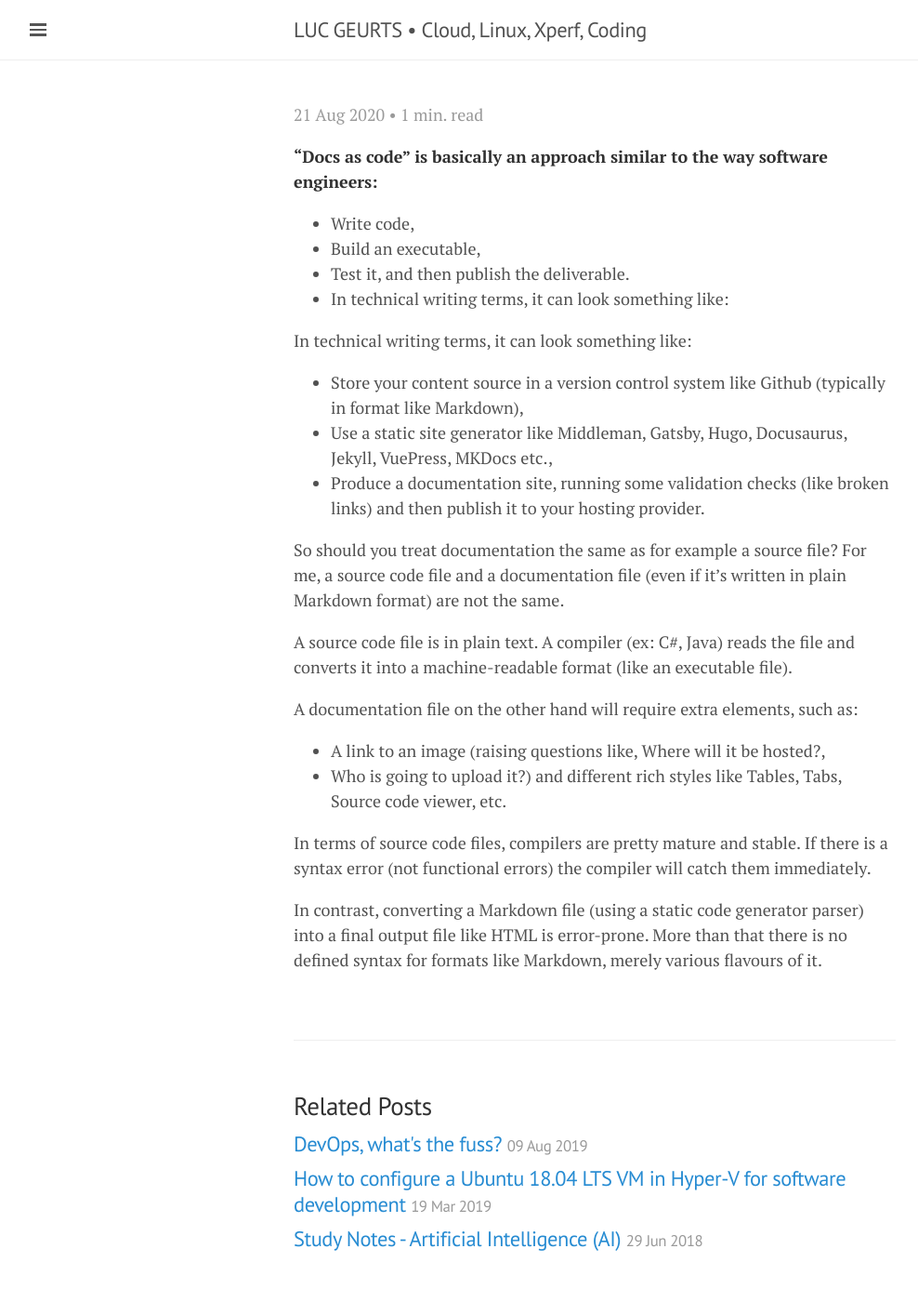
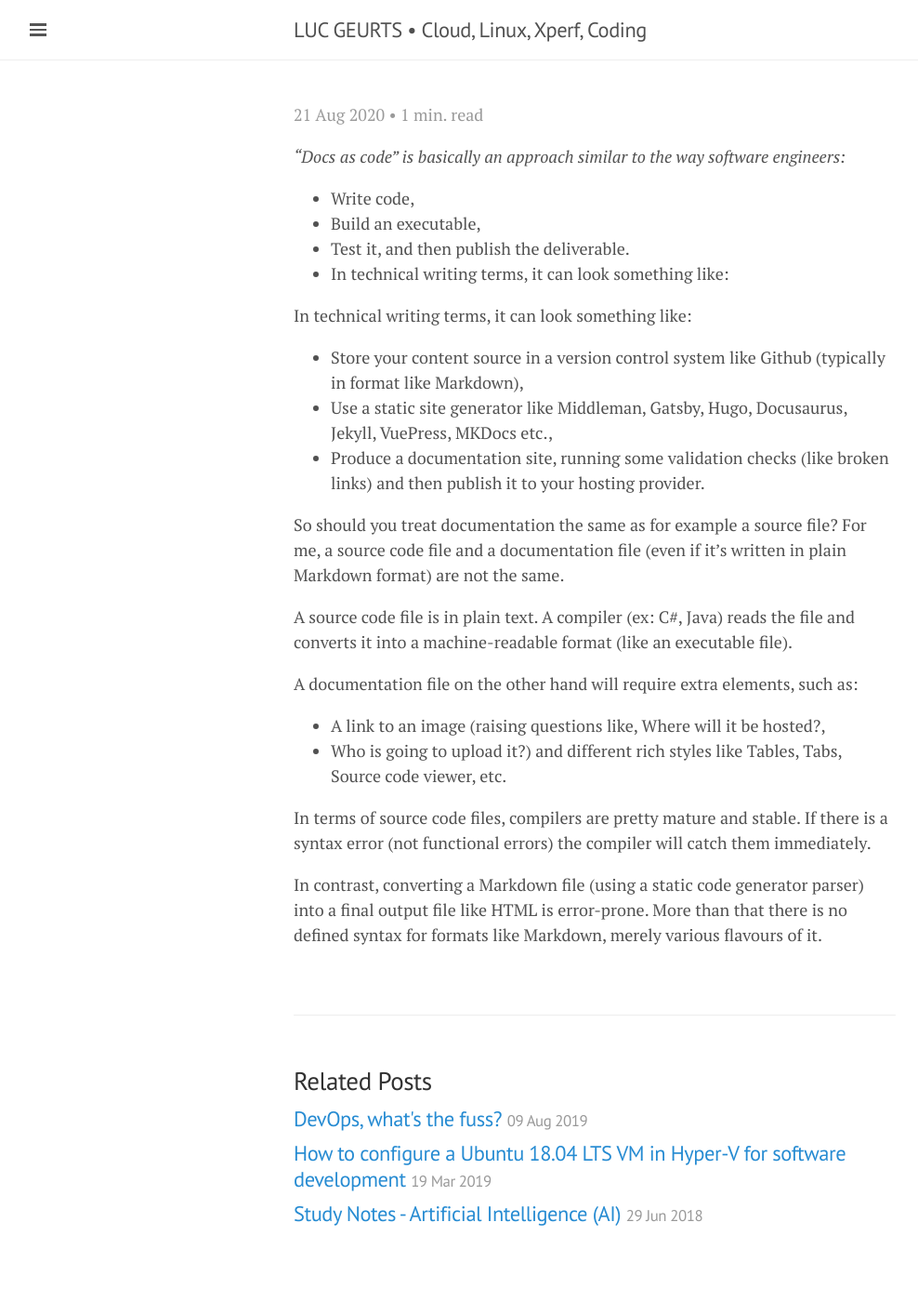
Before and after one commit to lgeurts/lgeurts.github.io, a Jekyll site: the page built from _posts/2020-08-21-docs-as-code.md, in a window 1280 px wide. Shown: the whole page at 93% size, without its empty margins (0-988 px from the left). Built offline with Jekyll 4.4.1, drawn with Linux system fonts in a browser that asks for light colours; nearby versions of some CDN libraries; our own code applies the rules of GitHub Pages for plain Markdown files; after the commit the page ends 1373 px from its top, so only the background shows below that.

Commit message:
Update 2020-08-21-docs-as-code.md

```diff
--- a/_posts/2020-08-21-docs-as-code.md
+++ b/_posts/2020-08-21-docs-as-code.md
@@ -7,7 +7,7 @@
 tags: [  ]
 ---
 
-**"Docs as code” is basically an approach similar to the way software engineers:**
+*"Docs as code” is basically an approach similar to the way software engineers:*
 
 - Write code,
 - Build an executable,
```
